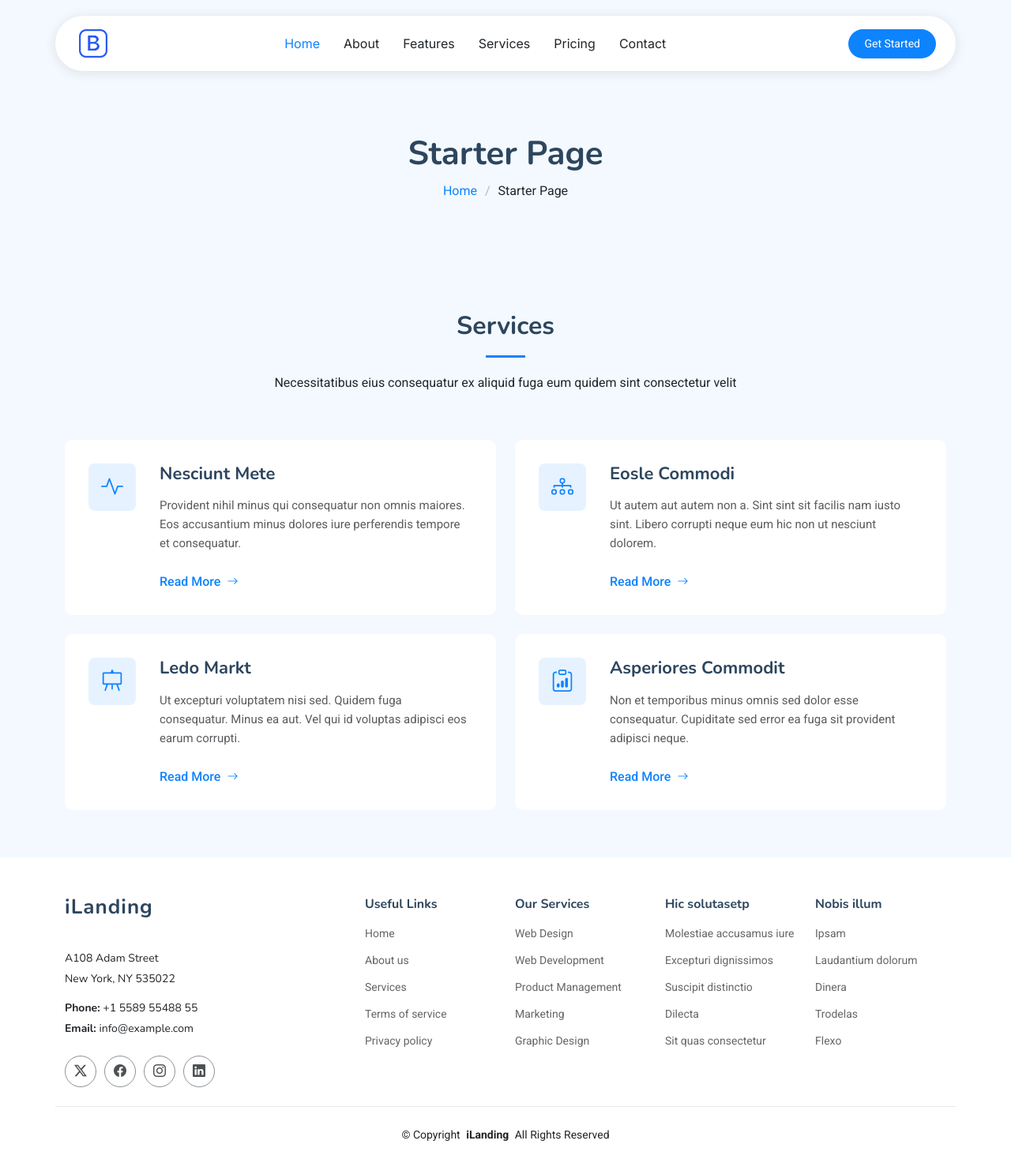
After one commit to Carrington-dev/adventures, a Flask app: page /services in a window 1280 px wide. The commit adds this page. Shown: the whole page at 79% size. Run offline with Flask 3, Linux system fonts and the light colour scheme; some libraries are stand-ins or nearby versions.

Commit message:
Added services page

```diff
--- a/app.py
+++ b/app.py
@@ -11,6 +11,10 @@ def home():
 def about():
     return render_template("about.html")
 
+@app.route("/services")
+def services():
+    return render_template("services.html")
+
 @app.route("/contact")
 def contact():
     return render_template("contact.html")
--- a/templates/base.html
+++ b/templates/base.html
@@ -46,7 +46,7 @@
           <li><a href="{{ url_for('home') }}" class="active">Home</a></li>
           <li><a href="{{ url_for('about') }}">About</a></li>
           <li><a href="{{ url_for('about') }}">Features</a></li>
-          <li><a href="{{ url_for('about') }}">Services</a></li>
+          <li><a href="{{ url_for('services') }}">Services</a></li>
           <li><a href="{{ url_for('about') }}">Pricing</a></li>
 
           <li><a href="{{ url_for('contact') }}">Contact</a></li>
--- /dev/null
+++ b/templates/services.html
@@ -0,0 +1,93 @@
+{% extends 'base.html' %}
+
+{% block title %}Thrift Experiences |{% endblock %}
+
+{% block content %}
+
+
+    <!-- Page Title -->
+    <div class="page-title light-background">
+      <div class="container">
+        <h1>Starter Page</h1>
+        <nav class="breadcrumbs">
+          <ol>
+            <li><a href="index.html">Home</a></li>
+            <li class="current">Starter Page</li>
+          </ol>
+        </nav>
+      </div>
+    </div><!-- End Page Title -->
+
+
+    <!-- Services Section -->
+    <section id="services" class="services section light-background">
+
+      <!-- Section Title -->
+      <div class="container section-title" data-aos="fade-up">
+        <h2>Services</h2>
+        <p>Necessitatibus eius consequatur ex aliquid fuga eum quidem sint consectetur velit</p>
+      </div><!-- End Section Title -->
+
+      <div class="container" data-aos="fade-up" data-aos-delay="100">
+
+        <div class="row g-4">
+
+          <div class="col-lg-6" data-aos="fade-up" data-aos-delay="100">
+            <div class="service-card d-flex">
+              <div class="icon flex-shrink-0">
+                <i class="bi bi-activity"></i>
+              </div>
+              <div>
+                <h3>Nesciunt Mete</h3>
+                <p>Provident nihil minus qui consequatur non omnis maiores. Eos accusantium minus dolores iure perferendis tempore et consequatur.</p>
+                <a href="service-details.html" class="read-more">Read More <i class="bi bi-arrow-right"></i></a>
+              </div>
+            </div>
+          </div><!-- End Service Card -->
+
+          <div class="col-lg-6" data-aos="fade-up" data-aos-delay="200">
+            <div class="service-card d-flex">
+              <div class="icon flex-shrink-0">
+                <i class="bi bi-diagram-3"></i>
+              </div>
+              <div>
+                <h3>Eosle Commodi</h3>
+                <p>Ut autem aut autem non a. Sint sint sit facilis nam iusto sint. Libero corrupti neque eum hic non ut nesciunt dolorem.</p>
+                <a href="service-details.html" class="read-more">Read More <i class="bi bi-arrow-right"></i></a>
+              </div>
+            </div>
+          </div><!-- End Service Card -->
+
+          <div class="col-lg-6" data-aos="fade-up" data-aos-delay="300">
+            <div class="service-card d-flex">
+              <div class="icon flex-shrink-0">
+                <i class="bi bi-easel"></i>
+              </div>
+              <div>
+                <h3>Ledo Markt</h3>
+                <p>Ut excepturi voluptatem nisi sed. Quidem fuga consequatur. Minus ea aut. Vel qui id voluptas adipisci eos earum corrupti.</p>
+                <a href="service-details.html" class="read-more">Read More <i class="bi bi-arrow-right"></i></a>
+              </div>
+            </div>
+          </div><!-- End Service Card -->
+
+          <div class="col-lg-6" data-aos="fade-up" data-aos-delay="400">
+            <div class="service-card d-flex">
+              <div class="icon flex-shrink-0">
+                <i class="bi bi-clipboard-data"></i>
+              </div>
+              <div>
+                <h3>Asperiores Commodit</h3>
+                <p>Non et temporibus minus omnis sed dolor esse consequatur. Cupiditate sed error ea fuga sit provident adipisci neque.</p>
+                <a href="service-details.html" class="read-more">Read More <i class="bi bi-arrow-right"></i></a>
+              </div>
+            </div>
+          </div><!-- End Service Card -->
+
+        </div>
+
+      </div>
+
+    </section><!-- /Services Section -->
+
+{% endblock %}
```
